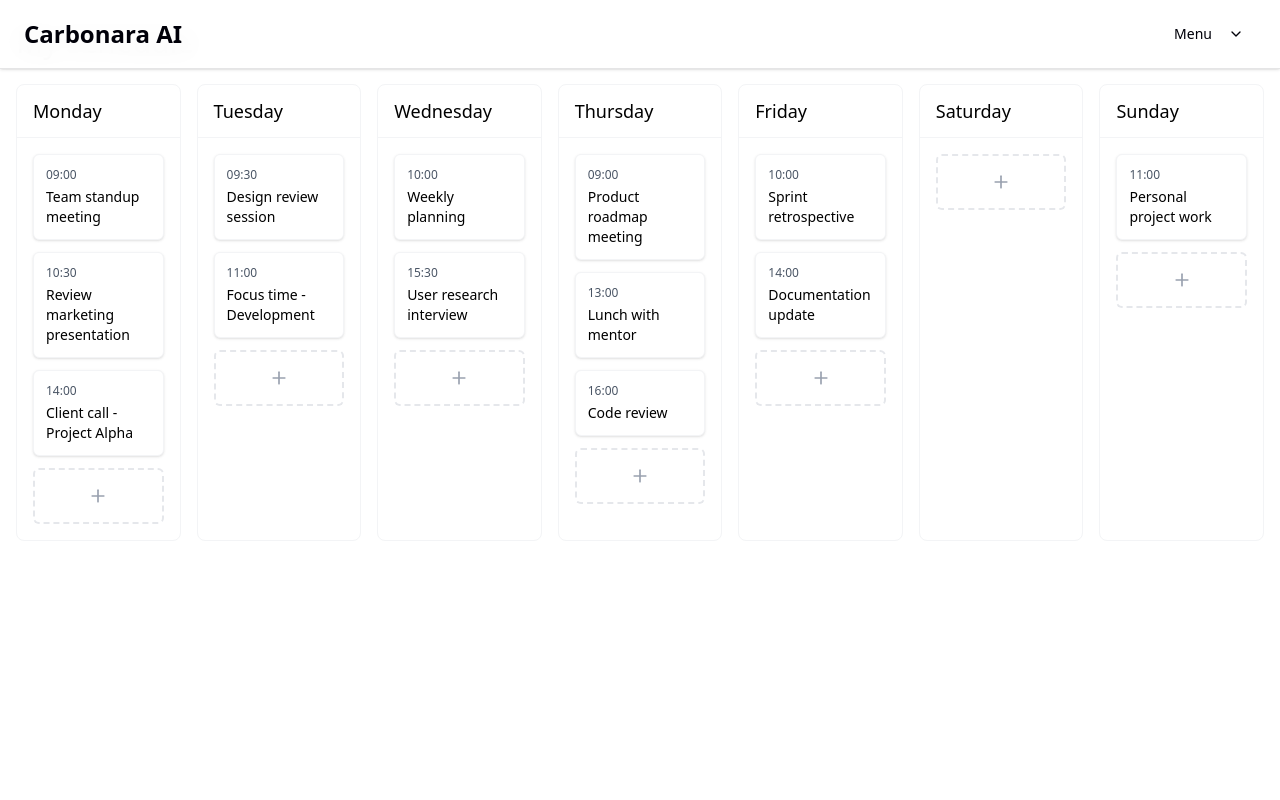
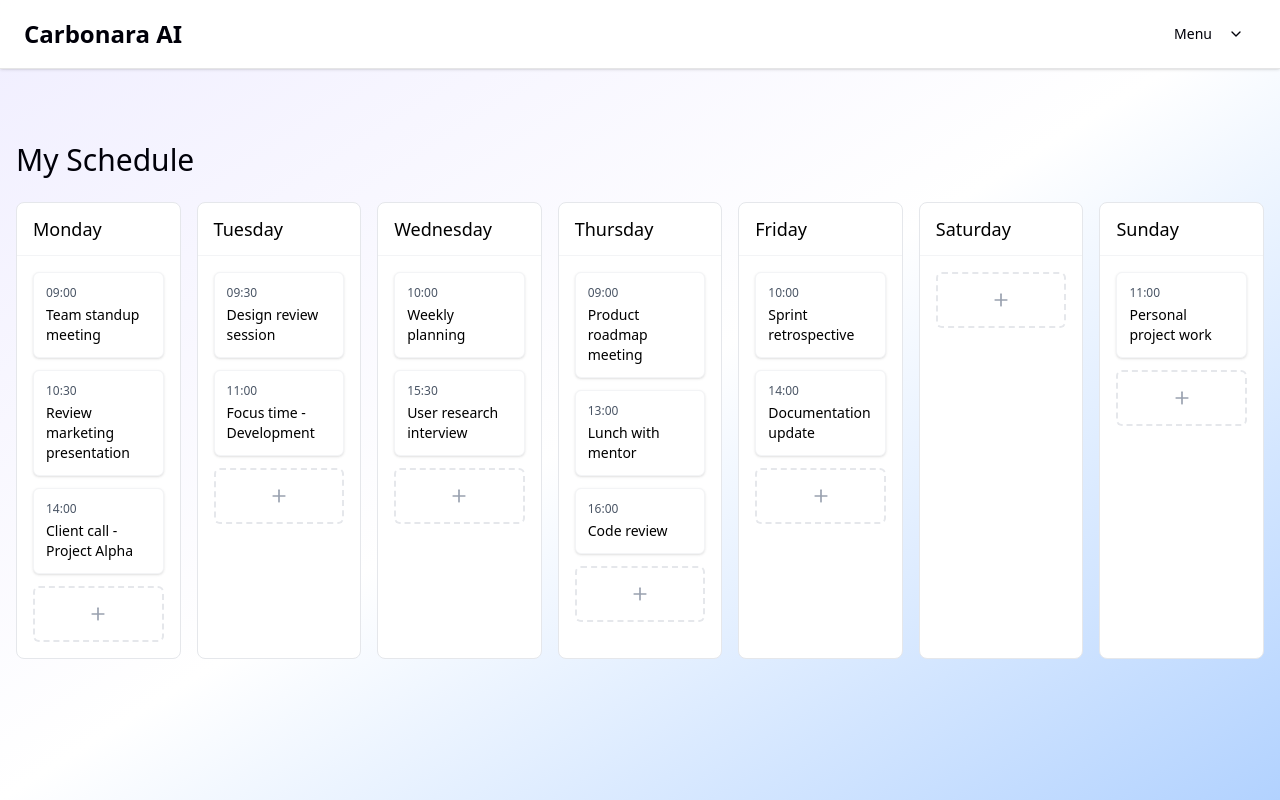
Before and after one commit to DawidKrasinski/time-planner-with-ai, a Next.js app: page /my-schedule in a window 1280 px wide. Built offline with nearby package versions, Linux system fonts and the light colour scheme.

Commit message:
Improved schedule view

```diff
--- a/app/my-schedule/page.tsx
+++ b/app/my-schedule/page.tsx
@@ -3,7 +3,7 @@ import { Header } from "@/components/header";
 
 export default function MySchedulePage() {
   return (
-    <div className="min-h-screen bg-white">
+    <div className="min-h-screen flex justify-center items-center bg-gradient-to-br from-[#f0eeff] via-pure-white to-[#b2d2ff]">
       <Header />
       <div className="container mx-auto px-4 py-6 max-w-7xl">
         <WeeklySchedule />
--- a/components/weekly-schedule.tsx
+++ b/components/weekly-schedule.tsx
@@ -1,8 +1,16 @@
-"use client"
+"use client";
 
-import { Plus } from "lucide-react"
+import { Plus } from "lucide-react";
 
-const daysOfWeek = ["Monday", "Tuesday", "Wednesday", "Thursday", "Friday", "Saturday", "Sunday"]
+const daysOfWeek = [
+  "Monday",
+  "Tuesday",
+  "Wednesday",
+  "Thursday",
+  "Friday",
+  "Saturday",
+  "Sunday",
+];
 
 const sampleTasks = {
   Monday: [
@@ -29,27 +37,39 @@ const sampleTasks = {
   ],
   Saturday: [],
   Sunday: [{ time: "11:00", task: "Personal project work" }],
-}
+};
 
 export function WeeklySchedule() {
   return (
     <div className="space-y-6">
-      <h1 className="text-3xl font-fjalla text-almost-black">My Schedule</h1>
+      <h1 className="text-3xl font-fjalla text-very-dark-navy">My Schedule</h1>
 
       <div className="grid grid-cols-1 md:grid-cols-2 lg:grid-cols-3 xl:grid-cols-7 gap-4">
         {daysOfWeek.map((day) => (
-          <div key={day} className="bg-almost-white border border-gray-100 rounded-lg overflow-hidden">
+          <div
+            key={day}
+            className="bg-pure-white border border-gray-200 rounded-lg overflow-hidden"
+          >
             <div className="bg-very-light-blue px-4 py-3 border-b border-gray-100">
               <h3 className="font-fjalla text-lg text-almost-black">{day}</h3>
             </div>
 
             <div className="p-4 space-y-3 min-h-[300px]">
-              {sampleTasks[day as keyof typeof sampleTasks].map((task, index) => (
-                <div key={index} className="bg-white border border-gray-100 rounded-md p-3 shadow-sm">
-                  <div className="text-xs font-lato text-gray-600 mb-1">{task.time}</div>
-                  <div className="text-sm font-lato text-almost-black">{task.task}</div>
-                </div>
-              ))}
+              {sampleTasks[day as keyof typeof sampleTasks].map(
+                (task, index) => (
+                  <div
+                    key={index}
+                    className="bg-pure-white border border-gray-100 rounded-md p-3 shadow-sm"
+                  >
+                    <div className="text-xs font-lato text-gray-600 mb-1">
+                      {task.time}
+                    </div>
+                    <div className="text-sm font-lato text-almost-black">
+                      {task.task}
+                    </div>
+                  </div>
+                )
+              )}
 
               <button className="w-full border-2 border-dashed border-gray-200 rounded-md p-4 hover:border-gray-300 hover:bg-gray-50 transition-colors group">
                 <Plus className="h-5 w-5 text-gray-400 group-hover:text-gray-500 mx-auto" />
@@ -59,5 +79,5 @@ export function WeeklySchedule() {
         ))}
       </div>
     </div>
-  )
+  );
 }
```
